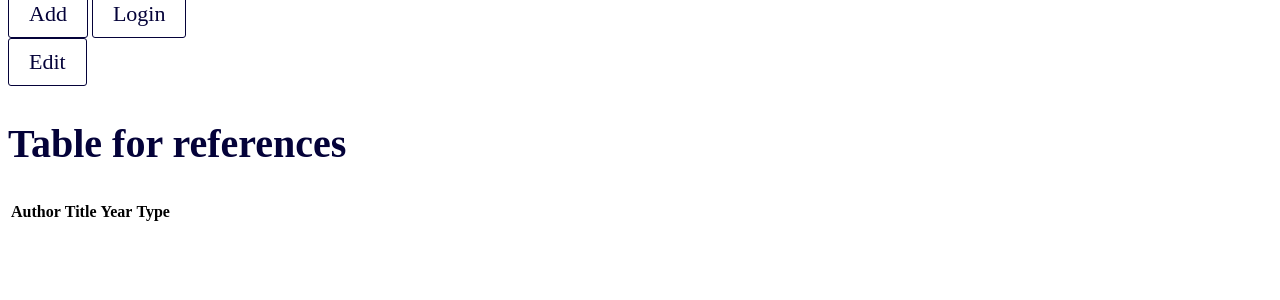
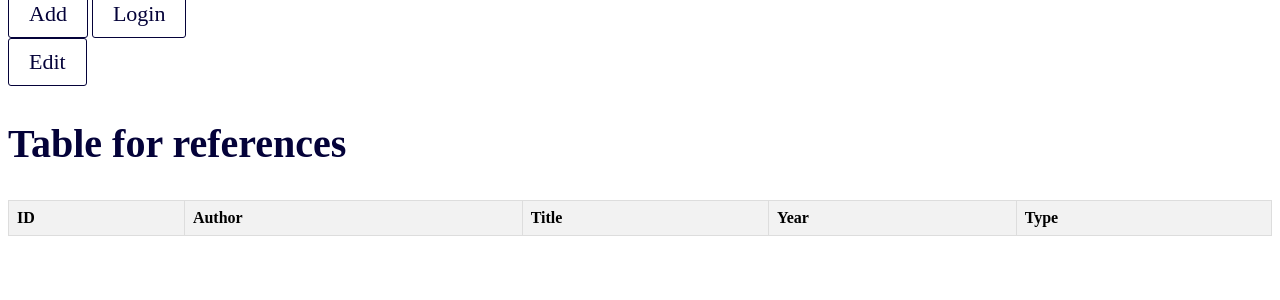
Before and after one commit to Jouchef/ohtu_kandi_viitteet, a Flask app: page / in a window 1280 px wide. Shown: the part 201-501 px from the top of the page. Run offline with Flask 3, Linux system fonts and the light colour scheme; lists and menus that the app fills with data are empty; some libraries are stand-ins or nearby versions.

Commit message:
Table to frontpage

```diff
--- a/src/static/style.css
+++ b/src/static/style.css
@@ -55,3 +55,22 @@ h2 {
     color: rgb(4, 2, 57);
     font-size: 40px;
 }
+
+.table-container {
+    overflow-x: auto;
+}
+
+table {
+    border-collapse: collapse;
+    width: 100%;
+}
+
+th, td {
+    border: 1px solid #ddd;
+    padding: 8px;
+    text-align: left;
+}
+
+th {
+    background-color: #f2f2f2;
+}
--- a/src/templates/index.html
+++ b/src/templates/index.html
@@ -38,13 +38,18 @@
     </div>
 
     <h2>Table for references</h2>
+    <div class="table-container">
         <table>
+            <thead>
                 <tr>
+                    <th>ID</th>
                     <th>Author</th>
                     <th>Title</th>
                     <th>Year</th>
                     <th>Type</th>
                 </tr>
+            </thead>
+            <tbody>
                 {% for citate_id, citate_info in citates.items() %}
                 <tr>
                     <td>{{ citate_id }}</td>
@@ -54,7 +59,9 @@
                     <td>{{ citate_info.type }}</td>
                 </tr>
                 {% endfor %}
+            </tbody>
         </table>
+    </div>
 </body>
 
 </html>
```
Lines whose indentation alone changed are shown as unchanged.
